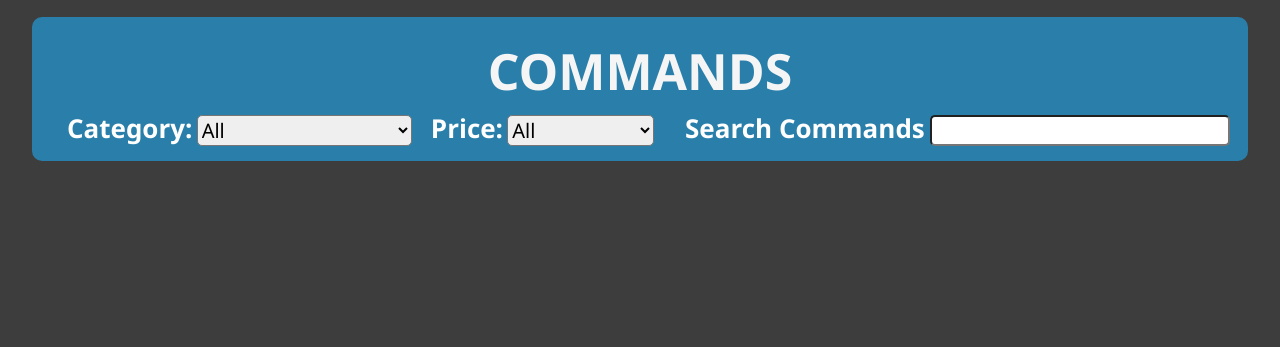
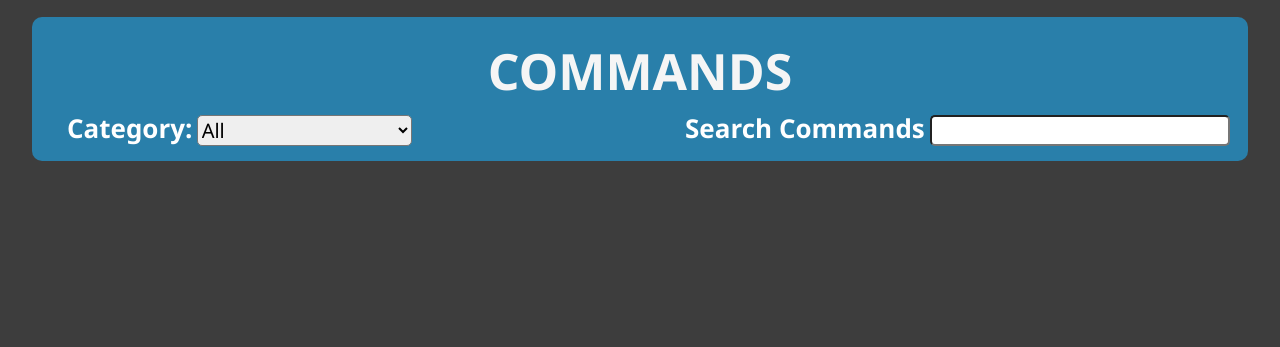
Before and after one commit to ismail424/interactive-minecraft, a Flask app: template templates/commands.html in a window 1280 px wide. Shown: the part 73-420 px from the top of the page. Run offline with Flask 2, Linux system fonts and the light colour scheme; the template is opened without the code that fills it, so the values that code supplies are empty; parts of the project's set-up code (start-up, migrations or seed data) failed here and were passed over; some libraries are stand-ins or nearby versions.

Commit message:
Changed commands.json

```diff
--- a/templates/commands.html
+++ b/templates/commands.html
@@ -25,12 +25,12 @@
 
             </select>
 
-            <label id="sort_by" for="price">Price:</label>
+            <!-- <label id="sort_by" for="price">Price:</label>
             <select name="price" id="price" onchange="filter_options()">
                 <option value="all" selected="selected" >All</option>
                 <option value="high_price">Highest Price</option>
                 <option value="low_price">Lowest Price</option>
-            </select>
+            </select> -->
 
             <div id="commands">
                 {% for command in all_commands%}
```
